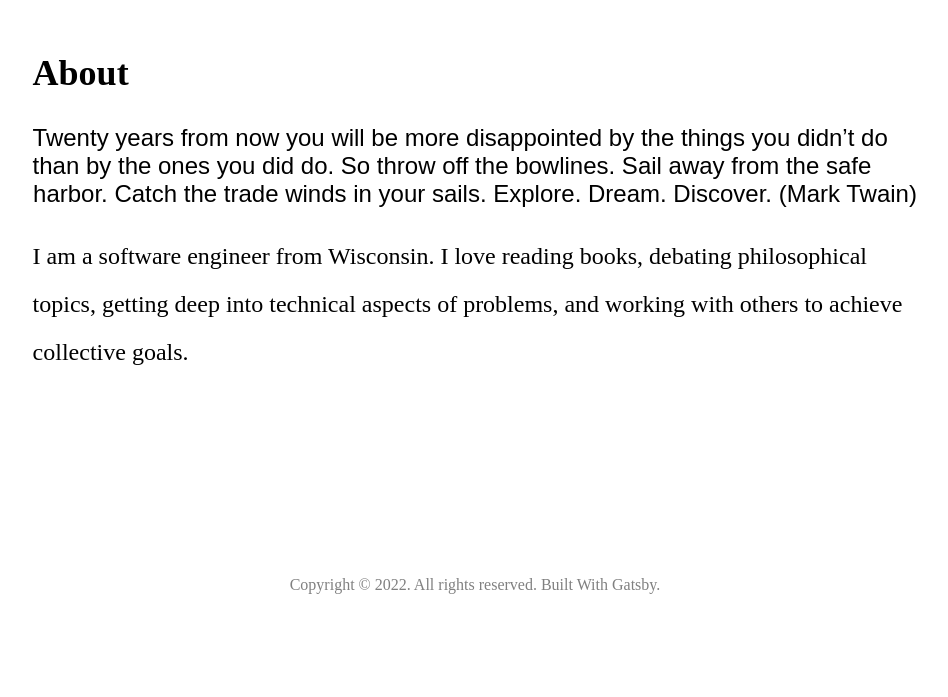
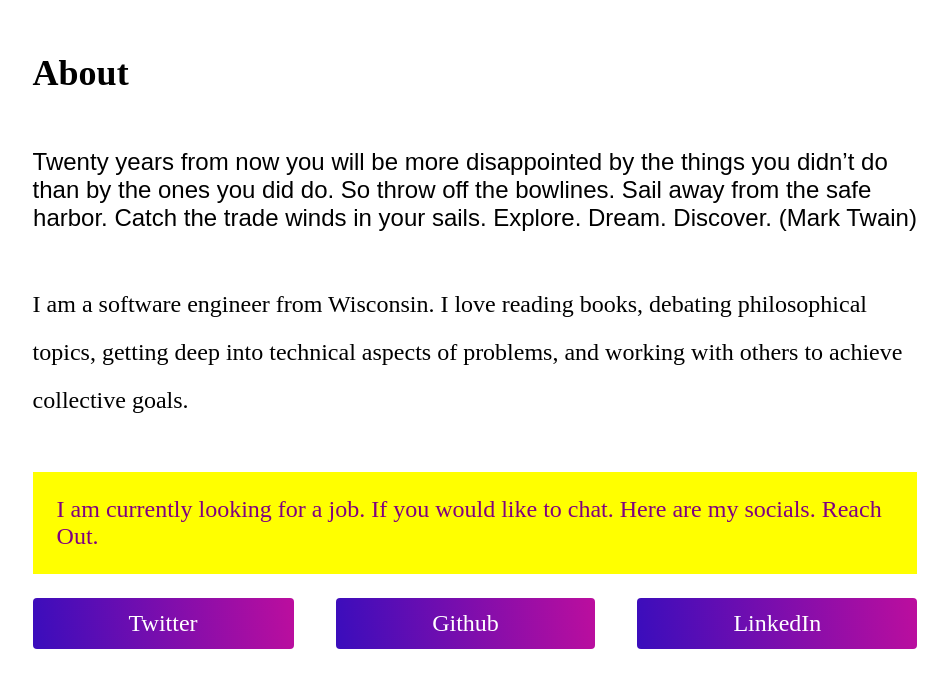
Before and after one commit to C-NASIR/cnasir, a Gatsby site: page / in a window 1280 px wide. Shown: the part 6403-7100 px from the top of the page, without its empty margins (165-1113 px from the left). Before the commit the page ends 7053 px from the top, so only its background shows below. Built offline with nearby package versions, Linux system fonts and the light colour scheme; Gatsby itself is replaced by a stand-in of ours.

Commit message:
Add contact

```diff
--- a/src/components/Contact/Contact.jsx
+++ b/src/components/Contact/Contact.jsx
@@ -4,20 +4,58 @@ import * as styles from "./style.module.css";
 const Contact = () => {
   return (
     <div className={styles.contact}>
-      <ScrollReveal>
+      <ScrollReveal className={styles.fullWidth}>
         <h2> About </h2>
+      </ScrollReveal>
+      <ScrollReveal className={styles.fullWidth}>
         <p className={styles.quote}>
           Twenty years from now you will be more disappointed by the things you
           didn’t do than by the ones you did do. So throw off the bowlines. Sail
           away from the safe harbor. Catch the trade winds in your sails.
           Explore. Dream. Discover. (Mark Twain)
         </p>
+      </ScrollReveal>
+      <ScrollReveal className={styles.fullWidth}>
         <p className={styles.text}>
           I am a software engineer from Wisconsin. I love reading books,
           debating philosophical topics, getting deep into technical aspects of
           problems, and working with others to achieve collective goals.
         </p>
       </ScrollReveal>
+      <ScrollReveal className={styles.fullWidth}>
+        <p className={styles.notice}>
+          I am currently looking for a job. If you would like to chat. Here are
+          my socials. Reach Out.
+        </p>
+      </ScrollReveal>
+      <ScrollReveal className={styles.fullWidth}>
+        <div className={styles.socialContainer}>
+          <a
+            className={styles.social}
+            href="https://twitter.com/CNASIR2_0"
+            target="_blank"
+            rel="noreferrer"
+          >
+            Twitter
+          </a>
+          <a
+            className={styles.social}
+            href="https://github.com/C-NASIR"
+            target="_blank"
+            rel="noreferrer"
+          >
+            Github
+          </a>
+          <a
+            className={styles.social}
+            href="https://www.linkedin.com/in/cnasir2/"
+            target="_blank"
+            rel="noreferrer"
+          >
+            LinkedIn
+          </a>
+        </div>
+      </ScrollReveal>
     </div>
   );
 };
--- a/src/components/Contact/style.module.css
+++ b/src/components/Contact/style.module.css
@@ -2,6 +2,10 @@
   width: 70%;
   margin: auto;
   font-size: 1.5em;
+  height: 80vh;
+  display: flex;
+  flex-direction: column;
+  align-items: baseline;
 }
 
 .quote {
@@ -12,3 +16,29 @@
 .text {
   line-height: 2em;
 }
+
+.notice {
+  color: purple;
+  background-color: yellow;
+  padding: 1em;
+}
+
+.socialContainer {
+  display: flex;
+  gap: 1em;
+  justify-content: space-between;
+  width: 100%;
+}
+
+.social {
+  display: inline-block;
+  text-decoration: none;
+  padding: 0.5em 4em;
+  background: linear-gradient(83deg, rgb(58 13 188), rgb(188, 14, 158));
+  color: white;
+  border-radius: 4px;
+}
+
+.fullWidth {
+  width: 100%;
+}
--- a/src/components/IntroPage/IntroPage.jsx
+++ b/src/components/IntroPage/IntroPage.jsx
@@ -12,7 +12,6 @@ const IntroPage = () => {
   return (
     <div className={"page " + styles.intro}>
       <Typewriter
-        className={styles.nice}
         options={{
           strings: TEXTS,
           autoStart: true,
--- a/src/components/ScrollReveal/ScrollReveal.jsx
+++ b/src/components/ScrollReveal/ScrollReveal.jsx
@@ -1,11 +1,12 @@
 import React from "react";
 
-const ScrollReveal = ({ children }) => {
+const ScrollReveal = ({ children, className }) => {
   return (
     <div
       data-sal="slide-up"
       data-sal-delay="0"
       data-sal-duration="500" // changes duration of the animation (from 200 to 2000 ms)
+      className={className}
     >
       {children}
     </div>
```
Also changed, not shown: 1 other file.
